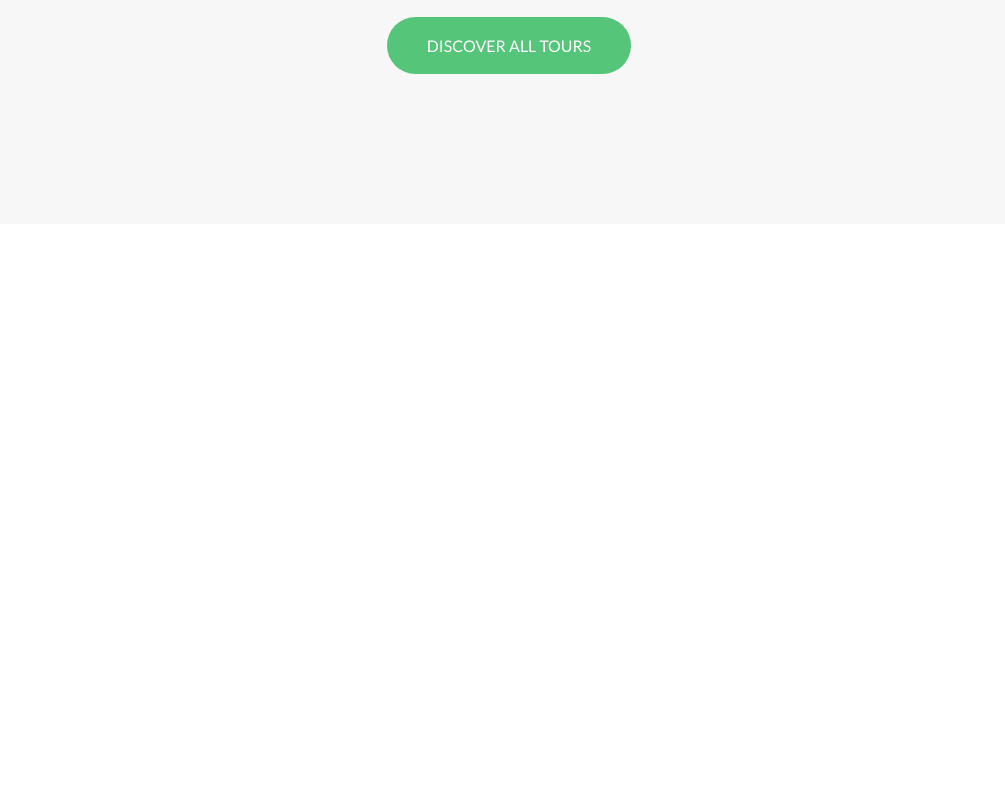
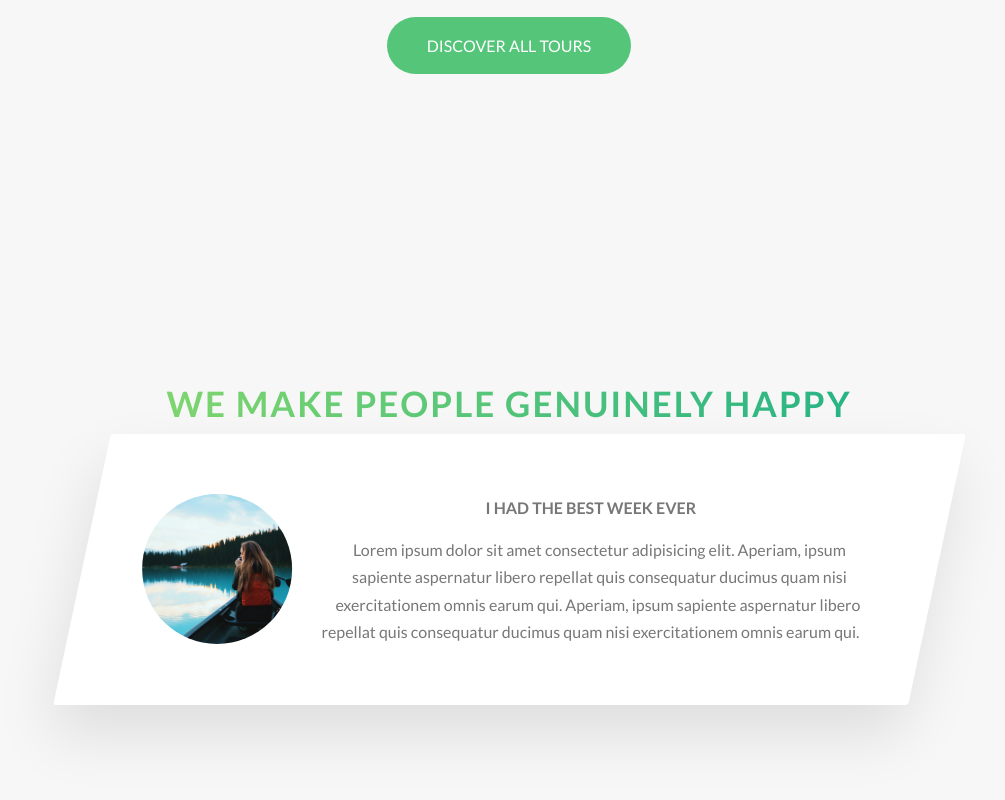
Before and after one commit to harrygothold/natours, a website: page index.html in a window 1280 px wide. Shown: the part 3052-3852 px from the top of the page, without its empty margins (131-1136 px from the left). Before the commit the page ends 3306 px from the top, so only its background shows below. Drawn offline with Linux system fonts and the light colour scheme.

Commit message:
started stories section

```diff
--- a/index.html
+++ b/index.html
@@ -220,6 +220,29 @@
         <a href="#" class="btn btn--green">Discover All Tours</a>
       </div>
     </section>
+    <section class="section-stories">
+      <div class="u-center-text u-margin-bottom-big">
+        <h2 class="heading-secondary">
+          We Make People Genuinely Happy
+        </h2>
+        <div class="row">
+          <div class="story">
+            <figure class="story__shape">
+              <img src="img/nat-8.jpg" alt="Person on a tour" class="story__img">
+            </figure>
+            <div class="story__text">
+              <h3 class="heading-tertiary u-margin-bottom-small">
+                I had the best week ever
+              </h3>
+              <p> Lorem ipsum dolor sit amet consectetur adipisicing elit. Aperiam, ipsum sapiente aspernatur libero
+                repellat quis consequatur
+                ducimus quam nisi exercitationem omnis earum qui. Aperiam, ipsum sapiente aspernatur libero
+                repellat quis consequatur ducimus quam nisi exercitationem omnis earum qui.</p>
+            </div>
+          </div>
+        </div>
+      </div>
+    </section>
   </main>
 
 
--- /dev/null
+++ b/sass/components/_story.scss
@@ -0,0 +1,31 @@
+.story {
+    width: 75%;
+    margin: 0 auto;
+    box-shadow: 0 3rem 6rem rgba($color-black, .1);
+    background-color: $color-white;
+    border-radius: 3px;
+    padding: 6rem;
+    font-size: $default-font-size;
+    padding-left: 9rem;
+    transform: skewX(-12deg);
+
+    &__shape {
+        height: 15rem;
+        width: 15rem;
+        float: left;
+        -webkit-shape-outside: circle(50% at 50% 50%);
+        shape-outside: circle(50% at 50% 50%);
+
+        -webkit-clip-path: circle(50% at 50% 50%);
+        clip-path: circle(50% at 50% 50%);
+        transform: translateX(-3rem) skewX(12deg);
+    }
+
+    &__img {
+        height: 100%;
+    }
+
+    &__text {
+        transform: skewX(12deg);
+    }
+}
--- a/sass/main.scss
+++ b/sass/main.scss
@@ -11,6 +11,7 @@
 @import './components/composition';
 @import './components/feature-box';
 @import './components/card';
+@import './components/story';
 
 @import "./layout/header";
 @import "./layout/grid";
--- a/sass/pages/_home.scss
+++ b/sass/pages/_home.scss
@@ -26,3 +26,8 @@
     padding: 25rem 0 15rem 0;
     margin-top: -10rem;
 }
+
+.section-stories {
+    padding: 15rem 0;
+    background-color: $color-grey-light-1;
+}
```
Also changed, not shown: css/style.css.
